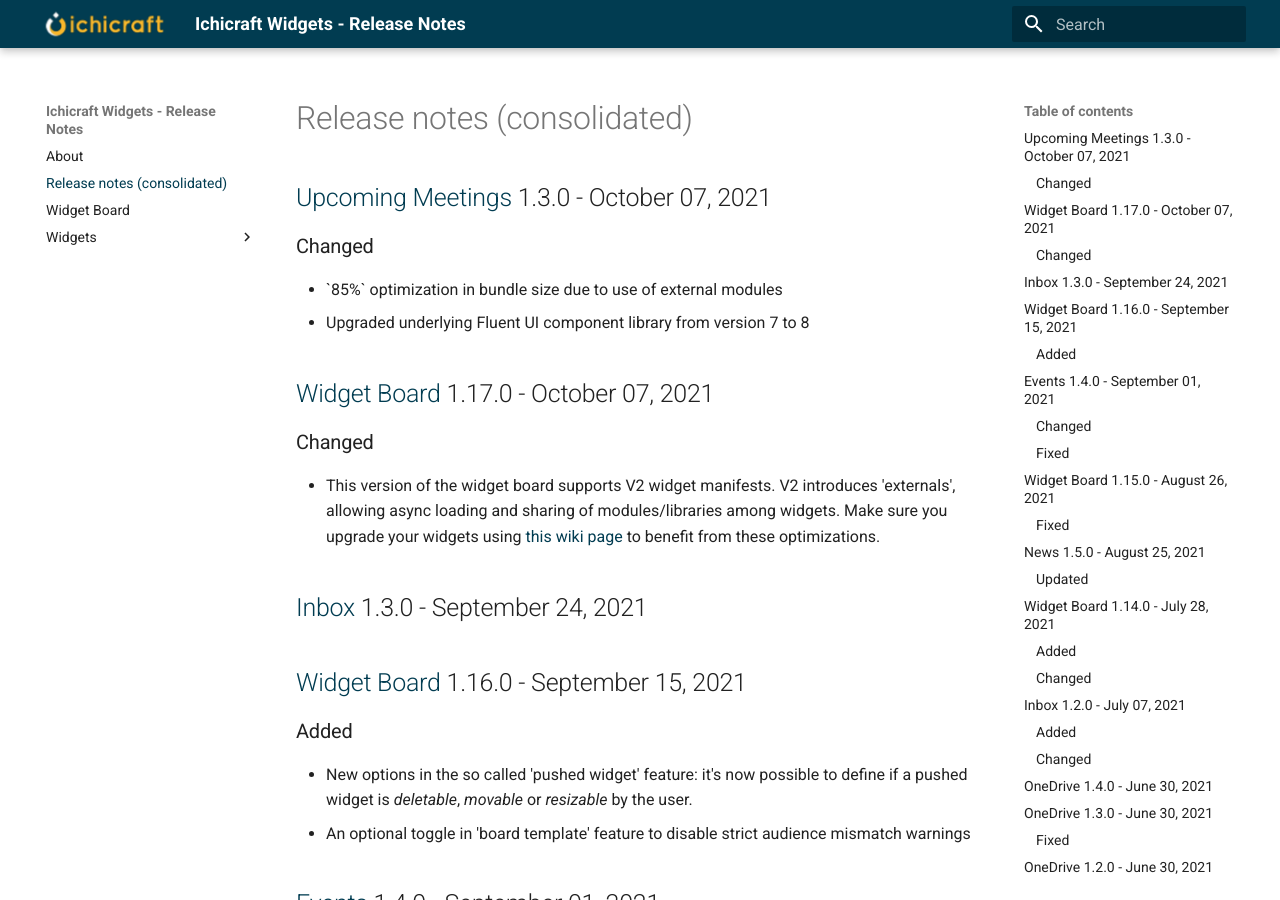
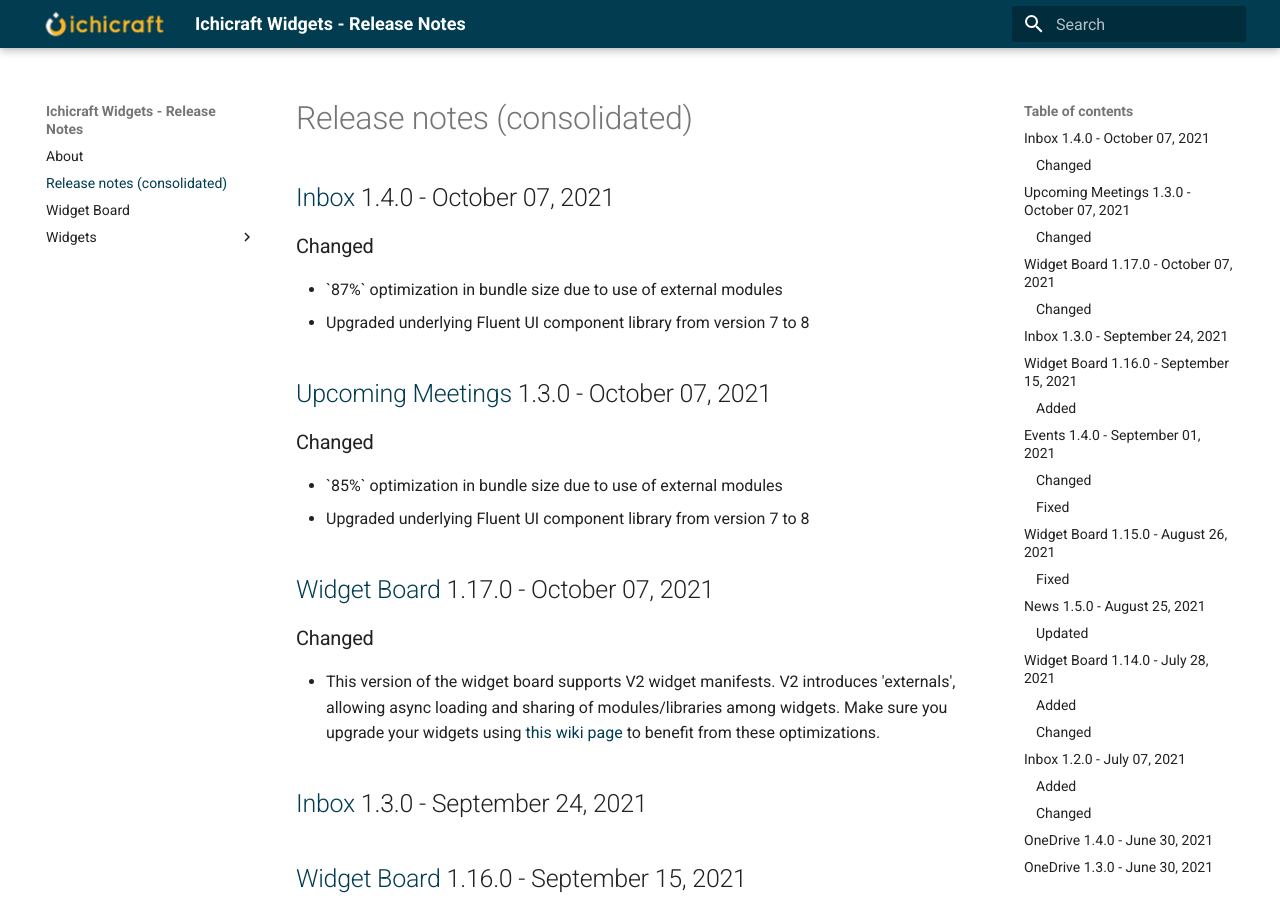
Before and after one commit to ichicraft/widgets-docs, an MkDocs documentation site: the page built from docs/Release-notes-(consolidated).md, in a window 1280 px wide and 900 px high. Built offline with MkDocs 1.6.1 and Material for MkDocs 9.7.7, drawn with Linux system fonts in a browser that asks for light colours.

Commit message:
Release notes updated by BuildService

```diff
--- a/docs/Release-notes-(consolidated).md
+++ b/docs/Release-notes-(consolidated).md
@@ -1,3 +1,10 @@
+## [Inbox](./Widgets/Inbox.md) 1.4.0 - October 07, 2021
+
+### Changed
+- &#x60;87%&#x60; optimization in bundle size due to use of external modules
+- Upgraded underlying Fluent UI component library from version 7 to 8
+
+
 ## [Upcoming Meetings](./Widgets/Upcoming Meetings.md) 1.3.0 - October 07, 2021
 
 ### Changed
```
Also changed, not shown: docs/Widgets/Inbox.md (+7 -0 lines).
